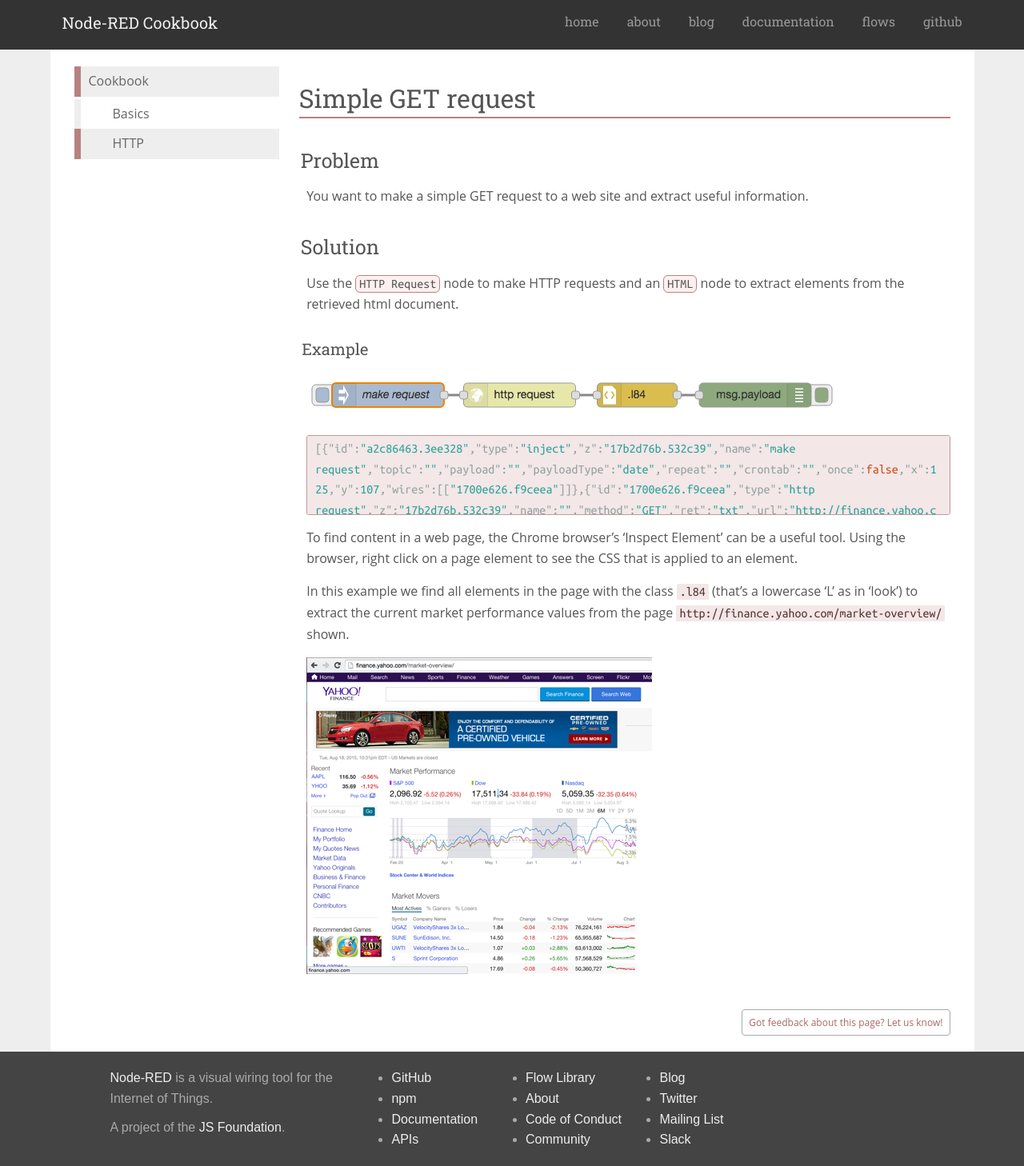
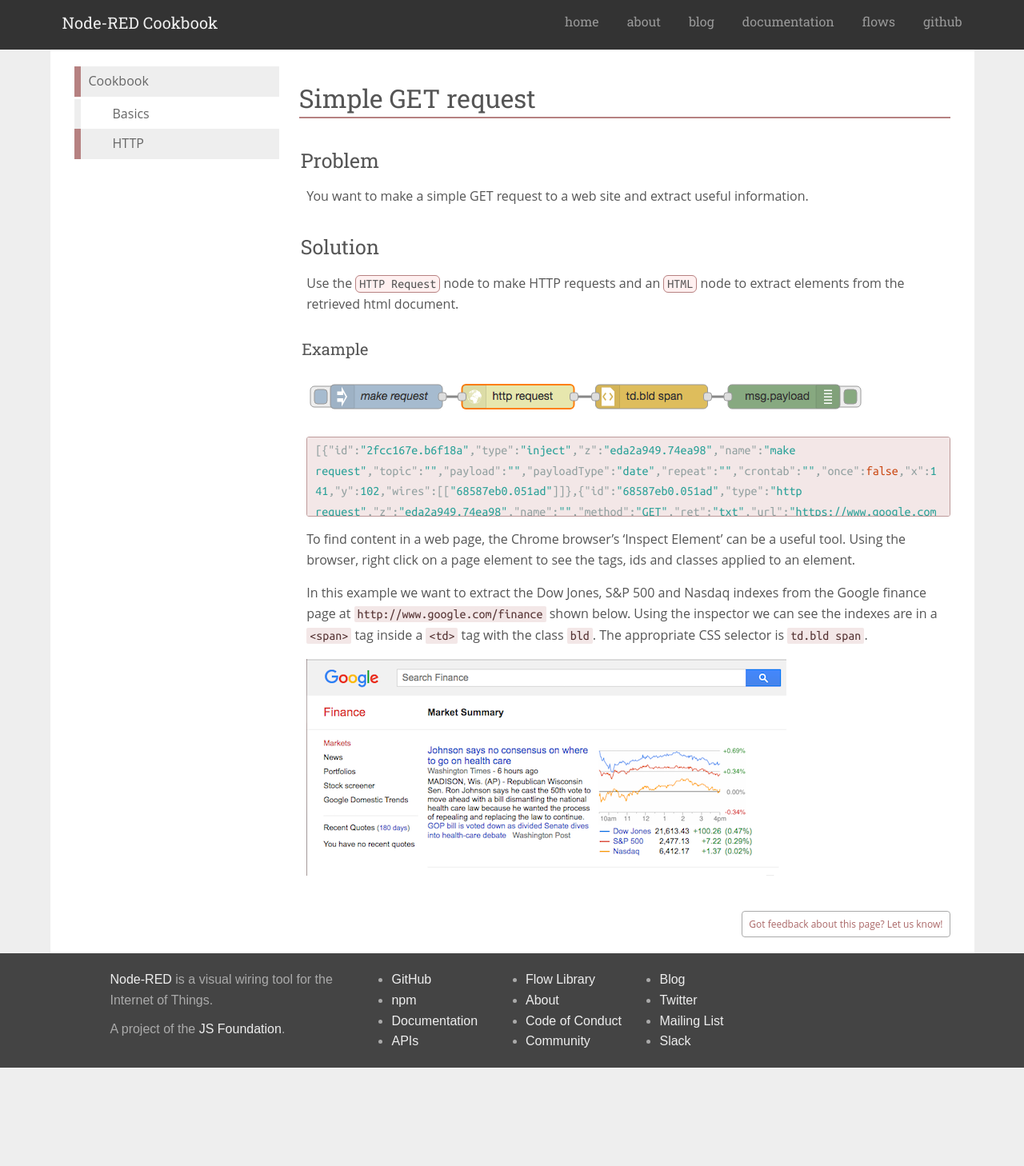
Before and after one commit to node-red/cookbook.nodered.org, a Jekyll site: the page built from http/simple-get-request.md, in a window 1280 px wide. Shown: the whole page at 80% size. Built offline with Jekyll 4.4.1, drawn with Linux system fonts in a browser that asks for light colours; nearby versions of some CDN libraries; after the commit the page ends 1335 px from its top, so only the background shows below that.

Commit message:
fix #13, #14 Use google finance instead of Yahoo for example

```diff
--- a/http/simple-get-request.md
+++ b/http/simple-get-request.md
@@ -17,13 +17,13 @@
 
 {% raw %}
 ~~~json
-[{"id":"a2c86463.3ee328","type":"inject","z":"17b2d76b.532c39","name":"make request","topic":"","payload":"","payloadType":"date","repeat":"","crontab":"","once":false,"x":125,"y":107,"wires":[["1700e626.f9ceea"]]},{"id":"1700e626.f9ceea","type":"http request","z":"17b2d76b.532c39","name":"","method":"GET","ret":"txt","url":"http://finance.yahoo.com/market-overview/","tls":"","x":289.5,"y":107,"wires":[["7bfc150f.5b5eec"]]},{"id":"6472f825.6d6b38","type":"debug","z":"17b2d76b.532c39","name":"","active":true,"console":"false","complete":"false","x":584,"y":107,"wires":[]},{"id":"7bfc150f.5b5eec","type":"html","z":"17b2d76b.532c39","name":"","tag":".l84","ret":"html","as":"single","x":436.5,"y":107,"wires":[["6472f825.6d6b38"]]}]
+[{"id":"2fcc167e.b6f18a","type":"inject","z":"eda2a949.74ea98","name":"make request","topic":"","payload":"","payloadType":"date","repeat":"","crontab":"","once":false,"x":141,"y":102,"wires":[["68587eb0.051ad"]]},{"id":"68587eb0.051ad","type":"http request","z":"eda2a949.74ea98","name":"","method":"GET","ret":"txt","url":"https://www.google.com/finance","tls":"","x":305.5,"y":102,"wires":[["292a93f0.7f8fac"]]},{"id":"9835e7c5.d487a8","type":"debug","z":"eda2a949.74ea98","name":"","active":true,"console":"false","complete":"false","x":638,"y":102,"wires":[]},{"id":"292a93f0.7f8fac","type":"html","z":"eda2a949.74ea98","name":"","tag":"td.bld span","ret":"html","as":"single","x":472.5,"y":102,"wires":[["9835e7c5.d487a8"]]}]
 ~~~
 {: .flow}
 {% endraw %}
 
-To find content in a web page, the Chrome browser’s ‘Inspect Element’ can be a useful tool.  Using the browser, right click on a page element to see the CSS that is applied to an element.
+To find content in a web page, the Chrome browser’s ‘Inspect Element’ can be a useful tool.  Using the browser, right click on a page element to see the tags, ids and classes applied to an element.
 
-In this example we find all elements in the page with the class `.l84` (that’s a lowercase ‘L’ as in ‘look’) to extract the current market performance values from the page `http://finance.yahoo.com/market-overview/` shown.
+In this example we want to extract the Dow Jones, S&P 500 and Nasdaq indexes from the Google finance page at [`http://www.google.com/finance`](http://www.google.com/finance) shown below.  Using the inspector we can see the indexes are in a `<span>` tag inside a `<td>` tag with the class `bld`. The appropriate CSS selector is `td.bld span`.
 
 ![](/images/http/http-flow-011-example-page.png)
```
Also changed, not shown: images/http/http-flow-011-example-page.png, images/http/http-flow-011.png.
